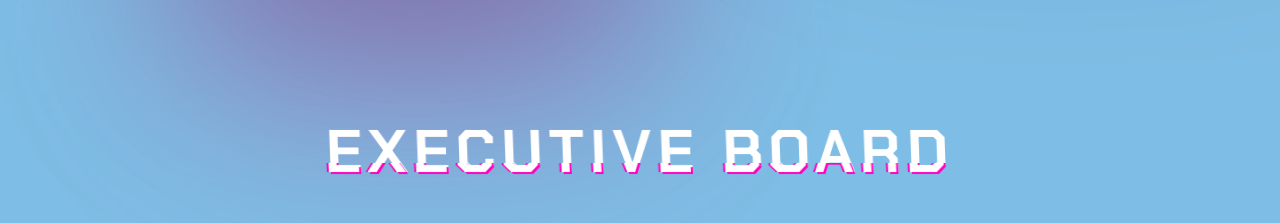
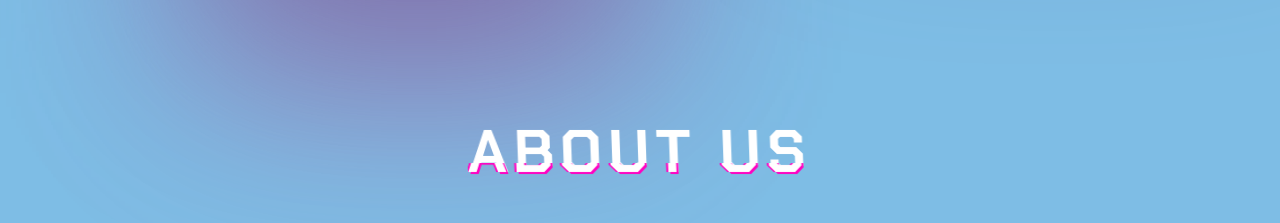
Before and after one commit to carolina-ar-vr/carolina-ar-vr.github.io, a Vue app: page / in a window 1280 px wide. Shown: the part 1860-2083 px from the top of the page. Built offline with nearby package versions, Linux system fonts and the light colour scheme; grey boxes are pictures that could not be loaded.

Commit message:
changing exec board to about us

```diff
--- a/src/views/Home.vue
+++ b/src/views/Home.vue
@@ -132,7 +132,7 @@
   <section class = "relative">
     <div class = "w-full">
       <div class="grid place-items-center text-center">
-        <h1 class="glitch text-5xl mt-20 title text-center md:text-6xl md:text-left md:left-auto md:translate-x-0" data-text="EXECUTIVE BOARD">EXECUTIVE BOARD</h1>
+        <h1 class="glitch text-5xl mt-20 title text-center md:text-6xl md:text-left md:left-auto md:translate-x-0" data-text="ABOUT US">ABOUT US</h1>
       </div>
       <exec-board></exec-board>
     </div>
```
